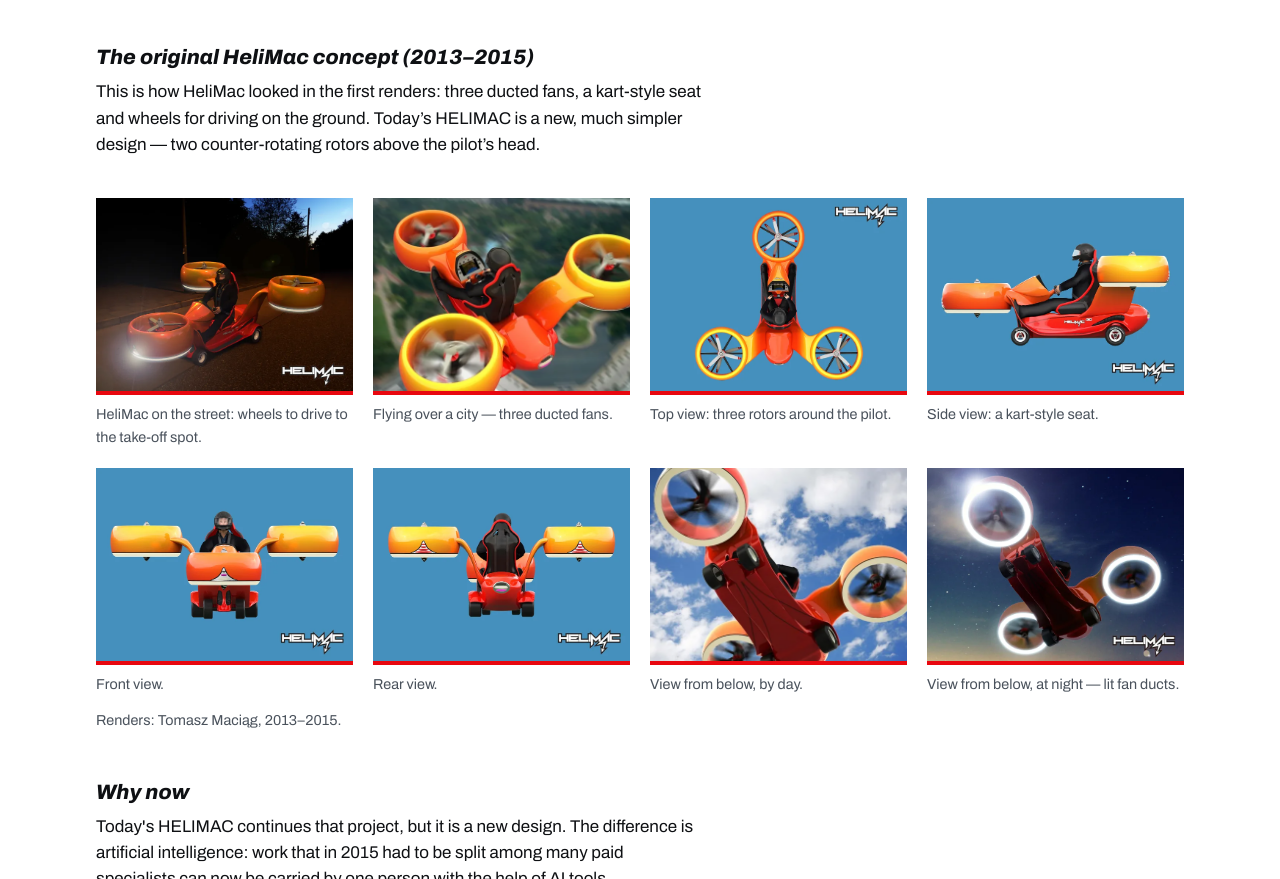
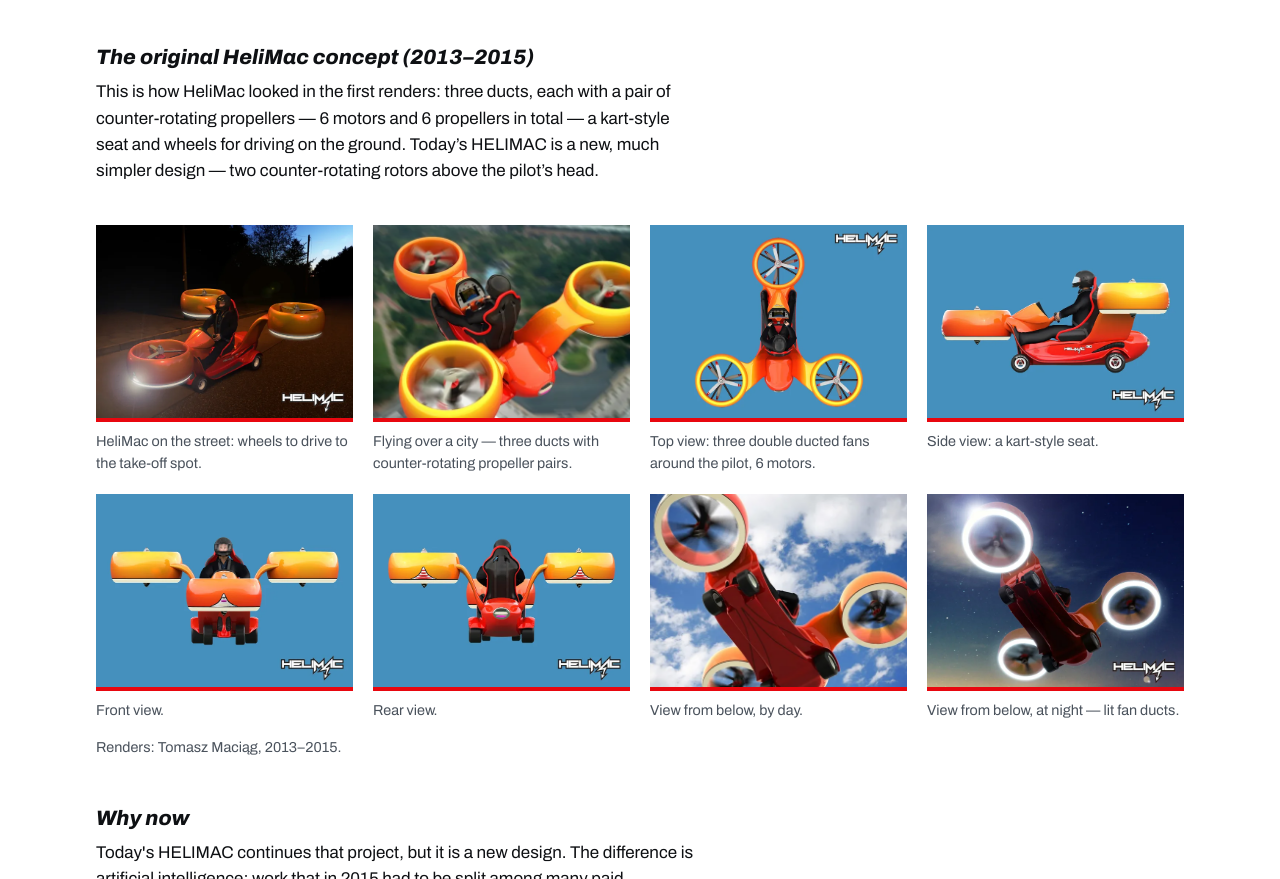
Before and after one commit to mactom75/helimac, a plain HTML site: page website/en/index.html in a window 1280 px wide. Shown: the part 6911-7790 px from the top of the page. Drawn offline with Linux system fonts and the light colour scheme.

Commit message:
Website: concept description - three ducts with counter-rotating propeller pairs (6 motors)
Co-Authored-By: Claude Opus 5.5 <noreply@anthropic.com>
Claude-Session: https://claude.ai/code/session_01PVnfAcKSYphJHaqqCgBjx3

```diff
--- a/website/en/index.html
+++ b/website/en/index.html
@@ -373,19 +373,19 @@
     </div>
 
     <h3 style="margin-top:3rem">The original HeliMac concept (2013–2015)</h3>
-    <p>This is how HeliMac looked in the first renders: three ducted fans, a kart-style seat and wheels for driving on the ground. Today’s HELIMAC is a new, much simpler design — two counter-rotating rotors above the pilot’s head.</p>
+    <p>This is how HeliMac looked in the first renders: three ducts, each with a pair of counter-rotating propellers — 6 motors and 6 propellers in total — a kart-style seat and wheels for driving on the ground. Today’s HELIMAC is a new, much simpler design — two counter-rotating rotors above the pilot’s head.</p>
     <ul class="gallery concept">
       <li><figure>
         <a href="/assets/img/heli2015/ulica-noc.webp" aria-label="open full-size render"><img src="/assets/img/heli2015/ulica-noc-700.webp" srcset="/assets/img/heli2015/ulica-noc-700.webp 700w, /assets/img/heli2015/ulica-noc.webp 1400w" sizes="(min-width: 62rem) 17rem, (min-width: 40rem) 45vw, 92vw" width="1400" height="1050" loading="lazy" decoding="async" alt="HeliMac on the street: wheels to drive to the take-off spot."></a>
         <figcaption>HeliMac on the street: wheels to drive to the take-off spot.</figcaption>
       </figure></li>
       <li><figure>
-        <a href="/assets/img/heli2015/miasto.webp" aria-label="open full-size render"><img src="/assets/img/heli2015/miasto-700.webp" srcset="/assets/img/heli2015/miasto-700.webp 700w, /assets/img/heli2015/miasto.webp 1400w" sizes="(min-width: 62rem) 17rem, (min-width: 40rem) 45vw, 92vw" width="960" height="540" loading="lazy" decoding="async" alt="Flying over a city — three ducted fans."></a>
-        <figcaption>Flying over a city — three ducted fans.</figcaption>
+        <a href="/assets/img/heli2015/miasto.webp" aria-label="open full-size render"><img src="/assets/img/heli2015/miasto-700.webp" srcset="/assets/img/heli2015/miasto-700.webp 700w, /assets/img/heli2015/miasto.webp 1400w" sizes="(min-width: 62rem) 17rem, (min-width: 40rem) 45vw, 92vw" width="960" height="540" loading="lazy" decoding="async" alt="Flying over a city — three ducts with counter-rotating propeller pairs."></a>
+        <figcaption>Flying over a city — three ducts with counter-rotating propeller pairs.</figcaption>
       </figure></li>
       <li><figure>
-        <a href="/assets/img/heli2015/z-gory.webp" aria-label="open full-size render"><img src="/assets/img/heli2015/z-gory-700.webp" srcset="/assets/img/heli2015/z-gory-700.webp 700w, /assets/img/heli2015/z-gory.webp 1400w" sizes="(min-width: 62rem) 17rem, (min-width: 40rem) 45vw, 92vw" width="1400" height="1050" loading="lazy" decoding="async" alt="Top view: three rotors around the pilot."></a>
-        <figcaption>Top view: three rotors around the pilot.</figcaption>
+        <a href="/assets/img/heli2015/z-gory.webp" aria-label="open full-size render"><img src="/assets/img/heli2015/z-gory-700.webp" srcset="/assets/img/heli2015/z-gory-700.webp 700w, /assets/img/heli2015/z-gory.webp 1400w" sizes="(min-width: 62rem) 17rem, (min-width: 40rem) 45vw, 92vw" width="1400" height="1050" loading="lazy" decoding="async" alt="Top view: three double ducted fans around the pilot, 6 motors."></a>
+        <figcaption>Top view: three double ducted fans around the pilot, 6 motors.</figcaption>
       </figure></li>
       <li><figure>
         <a href="/assets/img/heli2015/z-boku.webp" aria-label="open full-size render"><img src="/assets/img/heli2015/z-boku-700.webp" srcset="/assets/img/heli2015/z-boku-700.webp 700w, /assets/img/heli2015/z-boku.webp 1400w" sizes="(min-width: 62rem) 17rem, (min-width: 40rem) 45vw, 92vw" width="1400" height="1050" loading="lazy" decoding="async" alt="Side view: a kart-style seat."></a>
```
Also changed, not shown: website/index.html (+5 -5 lines).
